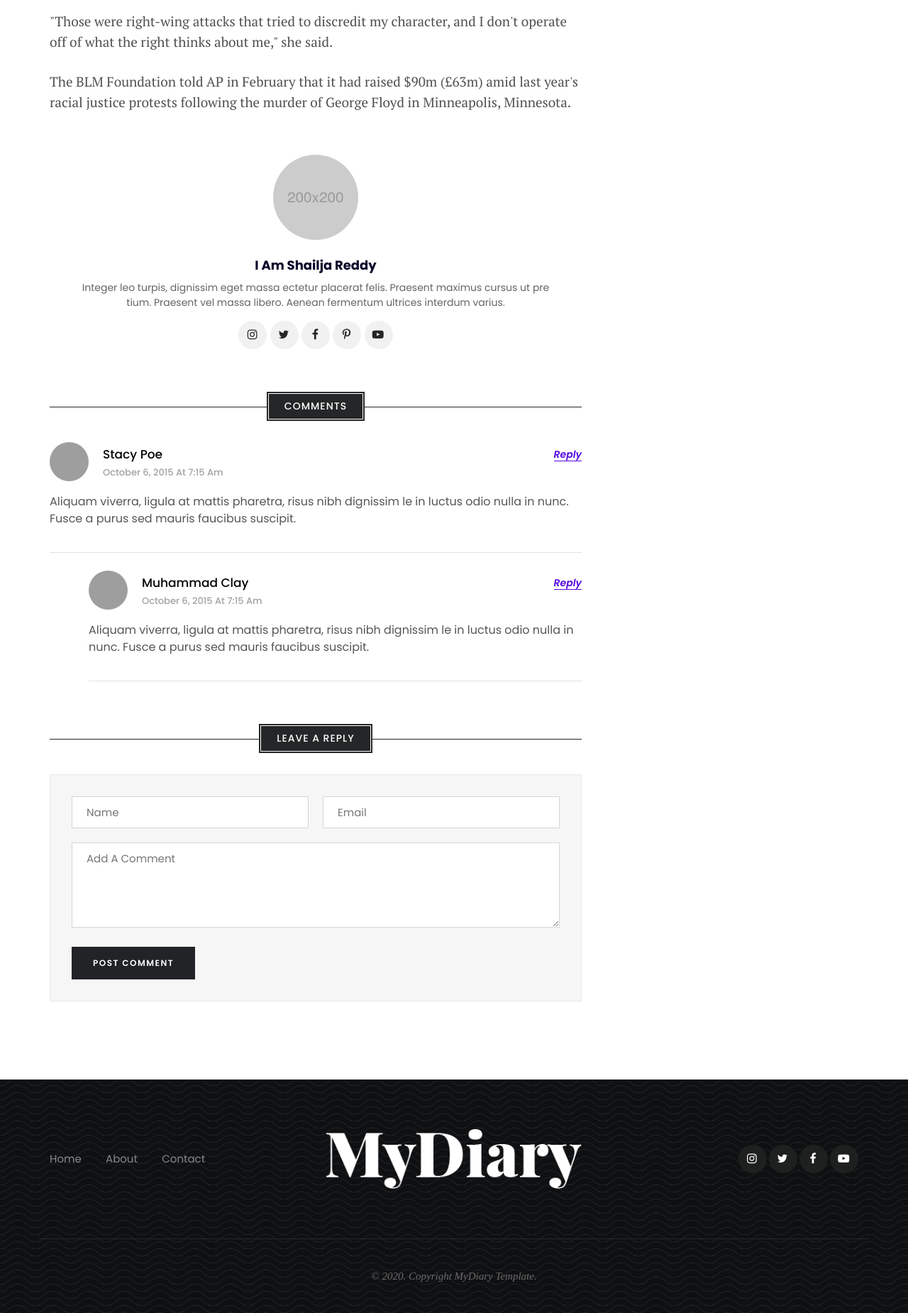
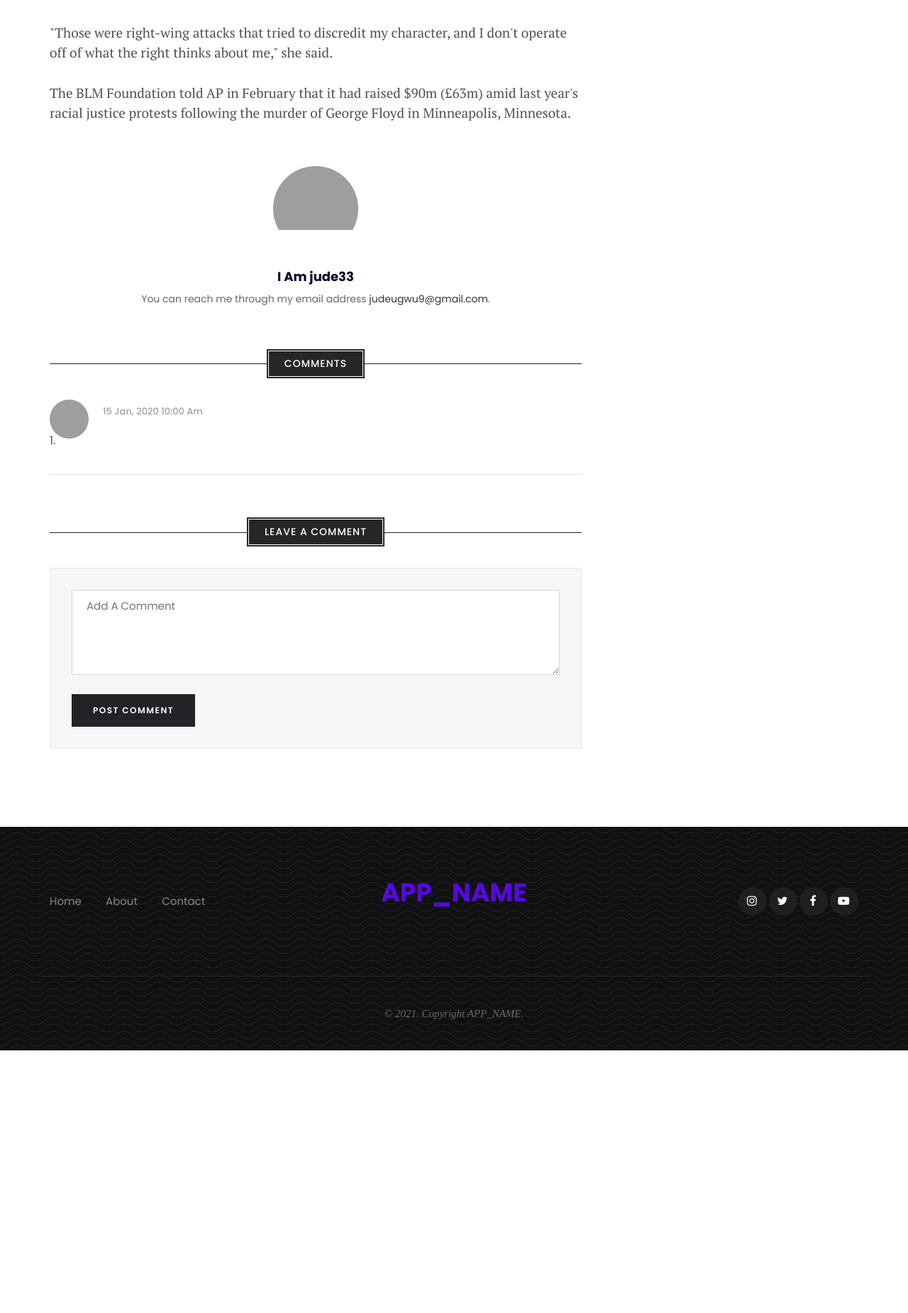
Before and after one commit to ugwusomto/fixbit, a PHP site: page /fixbit/read-post.php?post_id=1 in a window 1280 px wide. Shown: the part 1602-3452 px from the top of the page at 71% size. After the commit the page ends 3082 px from the top, so only its background shows below. Run offline with PHP 8.4, Linux system fonts and the light colour scheme; the visitor is signed in with stand-in values (Sample User, id 1); data comes from the database, SQL or seed files in the repository; tables that the repository leaves empty hold one stand-in row (values such as "Sample post"); some libraries are stand-ins or nearby versions; some web fonts are replaced; grey boxes are pictures that could not be loaded.

Commit message:
added the comments class

```diff
--- /dev/null
+++ b/functions/Comment.php
@@ -0,0 +1,54 @@
+<?php
+
+class Comment
+{
+    private static $Db = null;
+    private static $tableName = "comments";
+
+
+
+
+    /**
+     * @Desc This function  is used to add a commentto the database
+     * @param Array comment
+     */
+    public static function AddComment($comment)
+    {
+        extract($comment);
+
+        $user_id = $_SESSION['customer_id'];
+        $sql = "INSERT INTO ".self::$tableName."(`user_id`,`post_id`,`comment`) VALUES('$user_id','$post_id','$comment')";
+        // Utils::see($sql);
+        $result =  self::$Db->query($sql);
+        if ($result) {
+            return true;
+        }
+        return false;
+    }
+
+
+
+    public static function getAllComments(){
+      $sql = "SELECT users.username , comments.* FROM `comments` LEFT JOIN `users` ON `comments`.`user_id` = `users`.`id`";
+      $result = self::$Db->query($sql);
+      if ($result->num_rows > 0) {
+          $rows = [];
+          while ($data = $result->fetch_assoc()) {
+              $rows[] = (object) $data; //casting
+          }
+          return $rows;
+      } else {
+          return array();
+      }
+    }
+
+
+
+    /**
+     * @Desc This functoin sets the database instance for the customer
+     */
+    public static function setDb($dbInstance)
+    {
+        self::$Db = $dbInstance;
+    }
+}
--- a/includes/home-footer.php
+++ b/includes/home-footer.php
@@ -4,22 +4,22 @@
 				<div class="row">
 					<div class="col-md-4 align-self-center">
 						<ul class="footer-link m-b0 p-l0">
-							<li><a href="index.html">Home</a></li>
-							<li><a href="about-me.html">About</a></li>
-							<li><a href="contact-me.html">Contact</a></li>
+							<li><a href="<?=APP_PATH?>">Home</a></li>
+							<li><a href="<?=APP_PATH?>about.php">About</a></li>
+							<li><a href="<?=APP_PATH?>contact.php">Contact</a></li>
 						</ul>
 					</div>
 					<div class="col-md-4">
 						<div class="footer-logo">
-							<a href="index.html"><img src="<?=IMAGE_PATH?>logo.png" alt=""/></a>
+						<h1><a href="<?=APP_PATH?>"><?=APP_NAME?></a></h1>
 						</div>
 					</div>
 					<div class="col-md-4 align-self-center">
 						<ul class="social-icon m-b0 p-l0">
-							<li><a href="javascript:void(0);" class="btn radius-xl"><i class="fa fa-instagram"></i></a></li>
-							<li><a href="javascript:void(0);" class="btn radius-xl"><i class="fa fa-twitter"></i></a></li>
-							<li><a href="javascript:void(0);" class="btn radius-xl"><i class="fa fa-facebook"></i></a></li>
-							<li><a href="javascript:void(0);" class="btn radius-xl"><i class="fa fa-youtube-play"></i></a></li>
+							<li><a href="https://instagram.com" target="_blank" class="btn radius-xl"><i class="fa fa-instagram"></i></a></li>
+							<li><a href="https://twitter.com" target="_blank" class="btn radius-xl"><i class="fa fa-twitter"></i></a></li>
+							<li><a href="https://facebook.com" target="_blank" class="btn radius-xl"><i class="fa fa-facebook"></i></a></li>
+							<li><a href="https://youtube.com" target="_blank" class="btn radius-xl"><i class="fa fa-youtube-play"></i></a></li>
 						</ul>
 					</div>
 				</div>
@@ -27,7 +27,7 @@
         </div>
 		<div class="footer-bottom">
 			<div class="container">
-				<p>© 2020. Copyright MyDiary Template.</p>
+				<p>© <?=date('Y')?>. Copyright <?=ucwords(APP_NAME)?>.</p>
 			</div>
 		</div>
     </footer>
--- a/includes/home-header.php
+++ b/includes/home-header.php
@@ -1,11 +1,12 @@
+
 <header class="site-header mo-left header-full header">
 	<!-- main header -->
 	<div class="sticky-header main-bar-wraper navbar-expand-lg">
 		<div class="main-bar clearfix ">
 			<div class="container-fluid">
 				<!-- website logo -->
-				<div class="logo-header mostion">
-					<a href="index.html"><img src="<?= IMAGE_PATH ?>logo-black.png" alt=""></a>
+				<div class="logo-header mostion pt-3">
+					<h1><a href="<?=APP_PATH?>"><?=APP_NAME?></a></h1>
 				</div>
 
 				<!-- nav toggle button -->
@@ -16,18 +17,33 @@
 				</button>
 
 				<!-- extra nav -->
-				<div class="extra-nav">
+				<div class="extra-nav pt-4">
 					<div class="extra-cell">
 						<ul>
 							<li class="search-btn">
 								<a id="quik-search-btn" href="javascript:;"><i class="ti-search m-r10"></i><span>Search</span></a>
 							</li>
+
+							<?php if(empty($_SESSION['customer_id'])){  ?>
 							<li>
 								<a href="login.php">
 									<button type="button" data-toggle="modal" data-target="#exampleModal" class="btn secondry radius-no">Login</button>
 								</a>
+							</li>
+							<?php }else{ ?>
 
+
+							<li>
+                  <p class=""><i class="fa fa-user"></i> <?=ucwords($_SESSION['customer_username'])?></p>
 							</li>
+
+							<li>
+								<a class="ml-4" href="<?=APP_PATH?>logout.php">
+									Logout
+								</a>
+							</li>
+							<?php  } ?>
+
 						</ul>
 					</div>
 				</div>
@@ -50,14 +66,13 @@
 						<li>
 							<a href="javascript:void(0);">Category<i class="fa fa-chevron-down"></i></a>
 							<ul class="sub-menu">
-								<li><a href="shop-product.html">Politics</a></li>
-								<li><a href="shop-product-details.html">Entertainment</a></li>
-								<li><a href="shop-cart.html">Education</a></li>
-								<li><a href="shop-checkout.html">Technology</a></li>
+							<?php foreach ($allCategories as $key => $value) { ?>
+								<li><a href="<?=APP_PATH?>blog.php?category_id=<?=$value->id?>"><?=ucwords($value->name)?></a></li>
+               <?php } ?>
 							</ul>
 						</li>
-						<li><a href="contact-me.html">About</a></li>
-						<li><a href="contact-me.html">Contact</a></li>
+						<li><a href="<?=APP_PATH?>about.php">About</a></li>
+						<li><a href="<?=APP_PATH?>contact.php">Contact</a></li>
 					</ul>
 				</div>
 			</div>
--- a/includes/home-js.php
+++ b/includes/home-js.php
@@ -1,5 +1,7 @@
 <!-- JAVASCRIPT FILES ========================================= -->
 <script src="<?=JAVASCRIPT_PATH?>home/jquery.min.js"></script><!-- JQUERY.MIN JS -->
+<script src="<?=JAVASCRIPT_PATH?>customer.js"></script><!-- JQUERY.MIN JS -->
+
 <script src="<?=PLUGIN_PATH?>wow/wow.js"></script><!-- WOW JS -->
 <script src="<?=PLUGIN_PATH?>bootstrap/js/popper.min.js"></script><!-- BOOTSTRAP.MIN JS -->
 <script src="<?=PLUGIN_PATH?>bootstrap/js/bootstrap.min.js"></script><!-- BOOTSTRAP.MIN JS -->
--- /dev/null
+++ b/logout.php
@@ -0,0 +1,6 @@
+<?php
+
+session_start();
+session_destroy();
+header("Location: index.php");
+exit();
--- a/read-post.php
+++ b/read-post.php
@@ -4,6 +4,10 @@
  require_once "functions/Post.php";
  require_once "functions/Category.php";
  require_once "functions/Utils.php";
+ require_once "functions/Admin.php";
+ require_once "functions/Comment.php";
+
+
 
  if(empty($_GET['post_id']) || !is_numeric($_GET['post_id'])){
 	 header('Location: 404.php');
@@ -14,7 +18,14 @@
 
  $instance = Database::getDbInstance();
  Post::setDb($instance);
+ Admin::setDb($instance);
  Category::setDb($instance);
+ Comment::setDb($instance);
+
+ $allCategories = Category::getAllCategory();
+ $allComments = Comment::getAllComments();
+
+
 
  $post = (object) Post::getPostById($post_id);
 //  $category = (object) Category::getCategoryById($cat_id);
@@ -64,21 +75,20 @@
 						<div class="author-profile-info widget">
 							<div class="author-profile-pic">
 								<a href="javascript:void(0);">
-									<img src="images/author.jpg" alt="Profile Pic" width="130" height="130">
+									<img src="<?=IMAGE_PATH?>user.png" alt="Profile Pic" width="130" height="130">
 								</a>
 							</div>
 							<div class="author-profile-content">
-								<h6 class="title">I Am Shailja Reddy</h6>
-								<p>Integer leo turpis, dignissim eget massa ectetur placerat felis. Praesent maximus cursus ut pre tium. Praesent vel massa libero. Aenean fermentum ultrices interdum varius.</p>
-								<ul class="social-icon m-b0">
-									<li><a href="javascript:void(0);" class="btn radius-xl"><i class="fa fa-instagram"></i></a></li>
-									<li><a href="javascript:void(0);" class="btn radius-xl"><i class="fa fa-twitter"></i></a></li>
-									<li><a href="javascript:void(0);" class="btn radius-xl"><i class="fa fa-facebook"></i></a></li>
-									<li><a href="javascript:void(0);" class="btn radius-xl"><i class="fa fa-pinterest-p"></i></a></li>
-									<li><a href="javascript:void(0);" class="btn radius-xl"><i class="fa fa-youtube-play"></i></a></li>
-								</ul>
+							<?php
+							 $author = Admin::getAdminById($post->user_id);
+							//  Utils::see($author);
+							?>
+								<h6 class="title">I Am <?=$author->username?></h6>
+								<p>You can reach me through my email address <a href="mailto:<?=$author->email?>"><?=$author->email?></a>.</p>
+
 							</div>
 						</div>
+						<?php if(!empty($allComments)){ ?>
 						<div class="clear m-b30" id="comment-list">
 							<div class="comments-area" id="comments">
 								<div class="section-head text-center">
@@ -86,63 +96,45 @@
 								</div>
 								<!-- comment list END -->
 								<ol class="comment-list">
+
+                 <?php foreach ($allComments as $key => $value) { ?>
 									<li class="comment">
 										<div class="comment-body">
 											<div class="comment-author vcard">
-												<img  class="avatar photo" src="images/author-img/pic2.jpg" alt="">
-												<cite class="fn">Stacy poe</cite>
+												<img  class="avatar photo" src="<?=IMAGE_PATH?>user.png" alt="">
+												<cite class="fn"><?=ucwords($value->username)?></cite>
 												<span class="says">says:</span>
-												 <div class="comment-meta"> <a href="javascript:void(0);">October 6, 2015 at 7:15 am</a> </div>
-												<div class="reply"> <a href="javascript:void(0);" class="comment-reply-link">Reply</a> </div>
+												 <div class="comment-meta"> <a href="javascript:void(0);"><?=date('d M, Y  h:i a',strtotime($value->created_at))?></a> </div>
 											</div>
 											<div class="comment-content">
-												<p>Aliquam viverra, ligula at mattis pharetra, risus nibh dignissim le in luctus odio nulla in nunc. Fusce a purus sed mauris faucibus suscipit.</p>
+												<p><?=ucwords($value->comment)?>.</p>
 											</div>
 										</div>
-										<ol class="children">
-											<li class="comment odd parent">
-												<div class="comment-body">
-													<div class="comment-author vcard">
-														<img  class="avatar photo" src="images/author-img/pic3.jpg" alt="">
-														<cite class="fn">Muhammad Clay</cite>
-														<span class="says">says:</span>
-														 <div class="comment-meta"> <a href="javascript:void(0);">October 6, 2015 at 7:15 am</a> </div>
-														<div class="reply"> <a href="javascript:void(0);" class="comment-reply-link">Reply</a> </div>
-													</div>
-													<div class="comment-content">
-														<p>Aliquam viverra, ligula at mattis pharetra, risus nibh dignissim le in luctus odio nulla in nunc. Fusce a purus sed mauris faucibus suscipit.</p>
-													</div>
-												</div>
-											</li>
-										</ol>
 										<!-- list END -->
 									</li>
+									<?php  } ?>
 
 								</ol>
 								<!-- comment list END -->
 							</div>
 						</div>
+						<?php } ?>
+
 						<!-- Form -->
+						<?php if(!empty($_SESSION['customer_id'])){ ?>
 						<div class="comments-area" id="respond">
 							<div class="comment-respond" id="respond">
 								<div class="section-head text-center">
-									<span>LEAVE A REPLY</span>
+									<span>LEAVE A COMMENT</span>
 								</div>
-								<h3 class="comment-reply-title" id="reply-title">
-									<small> <a style="display:none;" href="javascript:void(0);" id="cancel-comment-reply-link" rel="nofollow">Cancel reply</a> </small>
-								</h3>
-								<form class="comment-form" id="commentform" method="post">
-									<p class="comment-form-author">
-										<label for="author">Name <span class="required">*</span></label>
-										<input type="text" value="" placeholder="Name" id="author">
-									</p>
-									<p class="comment-form-email">
-										<label for="email">Email <span class="required">*</span></label>
-										<input type="text" value="" placeholder="Email" id="email">
-									</p>
+
+								<form action="<?=APP_PATH?>functions/api-request.php"  class="comment-form" id="commentform" method="post">
+
+									<input type="hidden" name="post_id" value="<?=$post->id?>">
+
 									<p class="comment-form-comment">
 										<label for="comment">Comment</label>
-										<textarea rows="8" placeholder="Add a Comment" id="comment"></textarea>
+										<textarea  required name="comment" rows="8" placeholder="Add a Comment" id="comment"></textarea>
 									</p>
 									<p class="form-submit">
 										<input type="submit" value="Post Comment" class="btn radius-no secondry" id="submit">
@@ -150,6 +142,10 @@
 								</form>
 							</div>
 						</div>
+						<?php }else{ ?>
+             <p>Login in <a href="<?=APP_PATH?>login.php">Here</a> to comment</p>
+						<?php } ?>
+
 						<!-- Form END -->
 					</div>
 
```
Also changed, not shown: assets/js/customer.js (added, +33 -0 lines), functions/Customer.php (+18 -28 lines), functions/api-request.php (+14 -0 lines), login.php (+32 -42 lines), register.php (+11 -2 lines), assets/images/user.png (added), functions/Post.php (line endings or trailing spaces).
